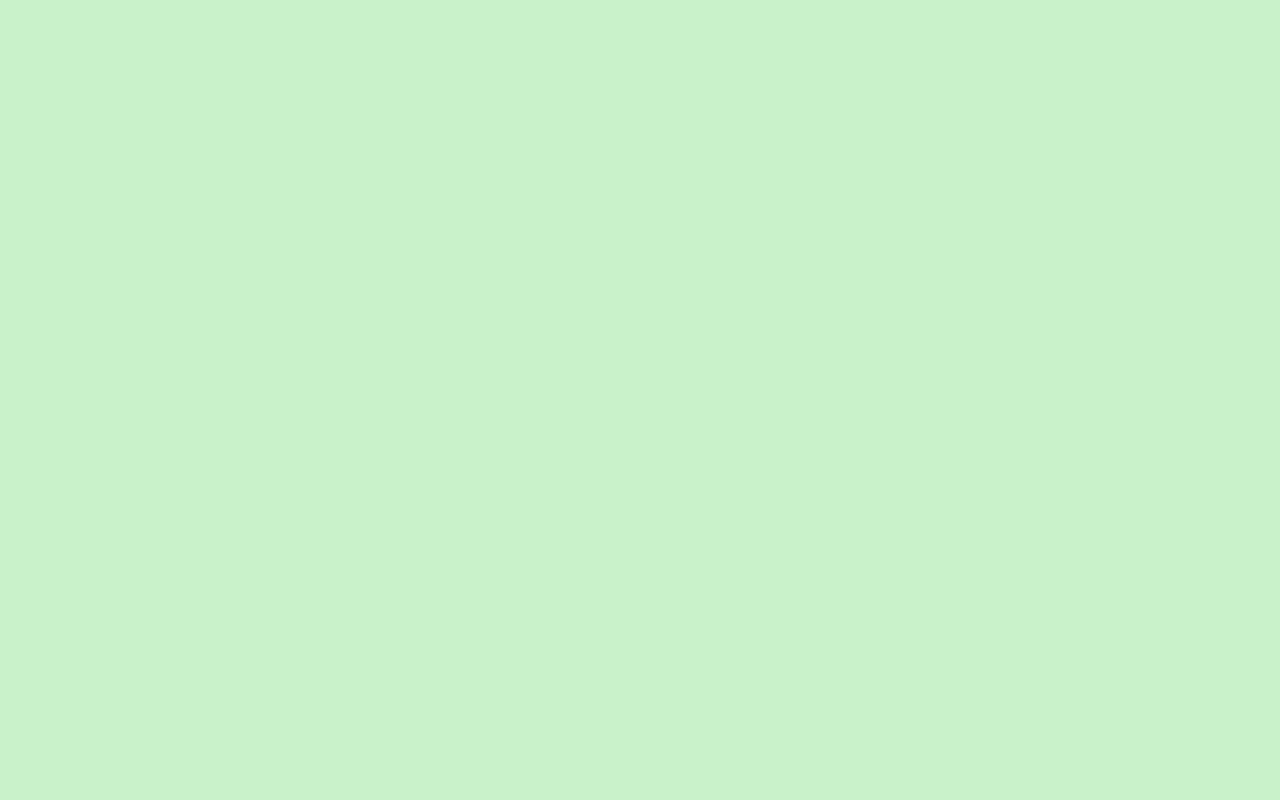
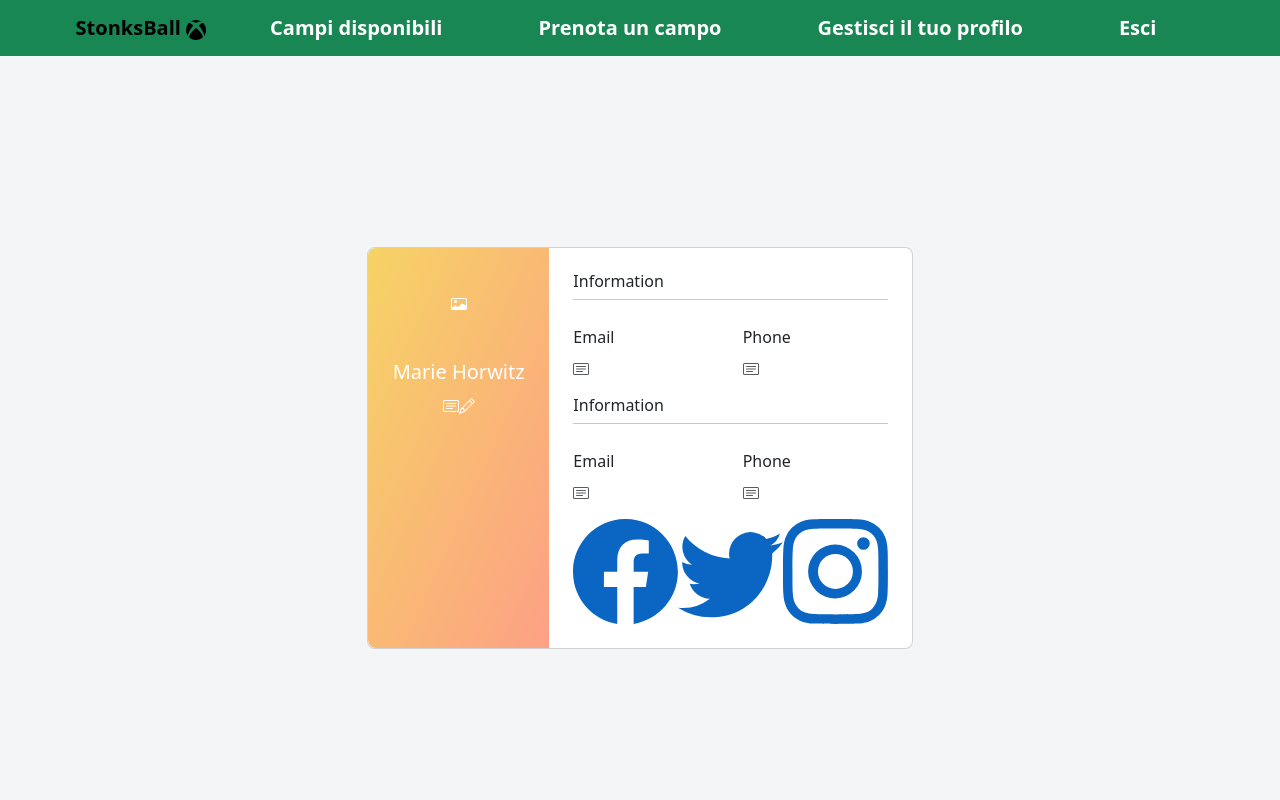
Before and after one commit to nellocas01/Capstone-Project-FS0123-FrontEnd, a React (Create React App) app: page /profilo in a window 1280 px wide. Before the commit this address had no page. Shown: the top 800 px of the page. Built offline with nearby package versions, Linux system fonts and the light colour scheme.

Commit message:
implementazione ProfilePage e refactor generico

```diff
--- a/src/App.jsx
+++ b/src/App.jsx
@@ -10,6 +10,7 @@ import Campi from "./component/Campi";
 import AddCampiForm from "./component/AddCampi";
 import Prenotazioni from "./component/Prenotazioni";
 import AddPrenotazioneForm from "./component/AddPrenotazioni";
+import ProfilePage from "./component/ProfilePage";
 
 function App() {
   return (
@@ -20,6 +21,7 @@ function App() {
           <Route path="/login" element={<LoginPage />} />
           <Route path="/register" element={<RegisterPage />} />
           <Route path="/home" element={<HomePage />} />
+          <Route path="/profilo" element={<ProfilePage />} />
           <Route path="/campi" element={<Campi />} />
           <Route path="/prenotazioni" element={<Prenotazioni />} />
           <Route path="/add-campo" element={<AddCampiForm />} />
--- a/src/assets/css/style.css
+++ b/src/assets/css/style.css
@@ -55,3 +55,14 @@ body {
   .text-start{
     color: rgba(26, 77, 3, 0.712);
   }
+/* PROFILE PAGE */
+.gradient-custom {
+  /* fallback for old browsers */
+  background: #f6d365;
+
+  /* Chrome 10-25, Safari 5.1-6 */
+  background: -webkit-linear-gradient(to right bottom, rgba(246, 211, 101, 1), rgba(253, 160, 133, 1));
+
+  /* W3C, IE 10+/ Edge, Firefox 16+, Chrome 26+, Opera 12+, Safari 7+ */
+  background: linear-gradient(to right bottom, rgba(246, 211, 101, 1), rgba(253, 160, 133, 1))
+}
--- a/src/component/FooterComponent.jsx
+++ b/src/component/FooterComponent.jsx
@@ -9,7 +9,7 @@ const FooterComponent = () => {
         <Container className="my-5" fluid>
           <Row>
             <Col md={6}>
-              <h2>seguici sui nostri canali social →</h2>
+              <h2 className="mt-5">seguici sui nostri canali social →</h2>
             </Col>
             <Col md={6} className="d-flex align-items-center">
               <a
--- a/src/component/LoginPage.jsx
+++ b/src/component/LoginPage.jsx
@@ -67,7 +67,7 @@ const LoginPage = (props) => {
     <>
       {succes ? (
         <section className="access flex-column">
-          <h1>Bentornato, {username}!</h1>
+          <h1>Ciao, {username}!</h1>
           <br />
           <p>
             <Link to="/home"> Vai alla Home</Link>
--- a/src/component/NavbarComponent.jsx
+++ b/src/component/NavbarComponent.jsx
@@ -20,7 +20,7 @@ const NavbarComponent = () => {
           <Navbar.Brand href="/profilo" className="mx-5">
             Gestisci il tuo profilo
           </Navbar.Brand>
-          <Navbar.Brand href="/login" className="mx-5">
+          <Navbar.Brand href="/" className="mx-5">
             Esci
           </Navbar.Brand>
         </Container>
--- /dev/null
+++ b/src/component/ProfilePage.jsx
@@ -0,0 +1,152 @@
+import React, { useState } from "react";
+import { Container, Form, Button, Row, Col, Card } from "react-bootstrap";
+import FooterComponent from "./FooterComponent";
+import NavbarComponent from "./NavbarComponent";
+import {
+  CardImage,
+  CardText,
+  Facebook,
+  Instagram,
+  Pencil,
+  Twitter,
+} from "react-bootstrap-icons";
+
+const ProfilePage = () => {
+  const [nome, setNome] = useState("");
+  const [cognome, setCognme] = useState("");
+  const [email, setEmail] = useState("");
+
+  const handleFormSubmit = (e) => {
+    e.preventDefault();
+    // Esegui qui la logica per salvare le modifiche del profilo
+  };
+
+  return (
+    <>
+      {/* NAVBAR */}
+      <NavbarComponent />
+
+      {/* PROFILE PAGE */}
+      {/* <Container className="my-5">
+        <h1>Profilo personale</h1>
+        <Form onSubmit={handleFormSubmit}>
+          <Form.Group controlId="firstName">
+            <Form.Label>Nome</Form.Label>
+            <Form.Control
+              type="text"
+              value={nome}
+              onChange={(e) => setNome(e.target.value)}
+            />
+          </Form.Group>
+
+          <Form.Group controlId="lastName">
+            <Form.Label>Cognome</Form.Label>
+            <Form.Control
+              type="text"
+              value={cognome}
+              onChange={(e) => setCognme(e.target.value)}
+            />
+          </Form.Group>
+
+          <Form.Group controlId="email">
+            <Form.Label>Email</Form.Label>
+            <Form.Control
+              type="email"
+              value={email}
+              onChange={(e) => setEmail(e.target.value)}
+            />
+          </Form.Group>
+
+          <Button variant="primary" type="submit">
+            Salva modifiche
+          </Button>
+        </Form>
+      </Container> */}
+
+      <section className="vh-100" style={{ backgroundColor: "#f4f5f7" }}>
+        <Container className="py-5 h-100">
+          <Row className="justify-content-center align-items-center h-100">
+            <Col lg="6" className="mb-4 mb-lg-0">
+              <Card className="mb-3" style={{ borderRadius: ".5rem" }}>
+                <Row className="g-0">
+                  <Col
+                    md="4"
+                    className="gradient-custom text-center text-white"
+                    style={{
+                      borderTopLeftRadius: ".5rem",
+                      borderBottomLeftRadius: ".5rem",
+                    }}
+                  >
+                    <CardImage
+                      src="https://cdn.b-cdn.net/img/Photos/new-templates/bootstrap-chat/ava1-bg.webp"
+                      alt="Avatar"
+                      className="my-5"
+                      style={{ width: "80px" }}
+                      fluid
+                    />
+                    <h5>Marie Horwitz</h5>
+                    <CardText>Web Designer</CardText>
+                    <Pencil far icon="edit mb-5" />
+                  </Col>
+                  <Col md="8">
+                    <Card.Body className="p-4">
+                      <h6 tag="h6">Information</h6>
+                      <hr className="mt-0 mb-4" />
+                      <Row className="pt-1">
+                        <Col size="6" className="mb-3">
+                          <h6 tag="h6">Email</h6>
+                          <CardText className="text-muted">
+                            info@example.com
+                          </CardText>
+                        </Col>
+                        <Col size="6" className="mb-3">
+                          <h6 tag="h6">Phone</h6>
+                          <CardText className="text-muted">
+                            123 456 789
+                          </CardText>
+                        </Col>
+                      </Row>
+
+                      <h6 tag="h6">Information</h6>
+                      <hr className="mt-0 mb-4" />
+                      <Row className="pt-1">
+                        <Col size="6" className="mb-3">
+                          <h6 tag="h6">Email</h6>
+                          <CardText className="text-muted">
+                            info@example.com
+                          </CardText>
+                        </Col>
+                        <Col size="6" className="mb-3">
+                          <h6 tag="h6">Phone</h6>
+                          <CardText className="text-muted">
+                            123 456 789
+                          </CardText>
+                        </Col>
+                      </Row>
+
+                      <div className="d-flex justify-content-start">
+                        <a href="#!">
+                          <Facebook fab icon="me-3" size="lg" />
+                        </a>
+                        <a href="#!">
+                          <Twitter fab icon="me-3" size="lg" />
+                        </a>
+                        <a href="#!">
+                          <Instagram fab icon="me-3" size="lg" />
+                        </a>
+                      </div>
+                    </Card.Body>
+                  </Col>
+                </Row>
+              </Card>
+            </Col>
+          </Row>
+          {/* FOOTER */}
+          <FooterComponent />
+        </Container>
+      </section>
+    </>
+  );
+};
+
+export default ProfilePage;
--- a/src/component/RegisterPage.jsx
+++ b/src/component/RegisterPage.jsx
@@ -5,10 +5,6 @@ import axios from "../api/axios";
 import { Link } from "react-router-dom";
 
 const REGISTER_URL = "/auth/register";
-
-const saveTokenToLocalStorage = (token) => {
-  localStorage.setItem("accessToken", token);
-};
 
 const RegisterPage = (props) => {
   const { setAuth } = useContext(AuthContext);
@@ -44,14 +40,8 @@ const RegisterPage = (props) => {
           headers: { "Content-Type": "application/json" },
         }
       );
-      console.log(JSON.stringify(response?.data));
-      //const accessToken = response?.data?.accessToken;
-      const accessToken = response?.data?.accessToken;
-      console.log("accessToken", accessToken);
-      saveTokenToLocalStorage(accessToken);
-      console.log("token salvato nel localstorage", accessToken);
       const roles = response?.data?.roles;
-      setAuth({ name, surname, username, email, password, roles, accessToken });
+      setAuth({ name, surname, username, email, password, roles });
       setName(name);
       setSurname("");
       setUsername("");
@@ -79,7 +69,7 @@ const RegisterPage = (props) => {
           <h1>Benvenuto, {name}!</h1>
           <br />
           <p>
-            <Link to="/home"> Vai alla Home</Link>
+            <Link to="/login"> Effettua il tuo primo accesso!</Link>
           </p>
         </section>
       ) : (
```
